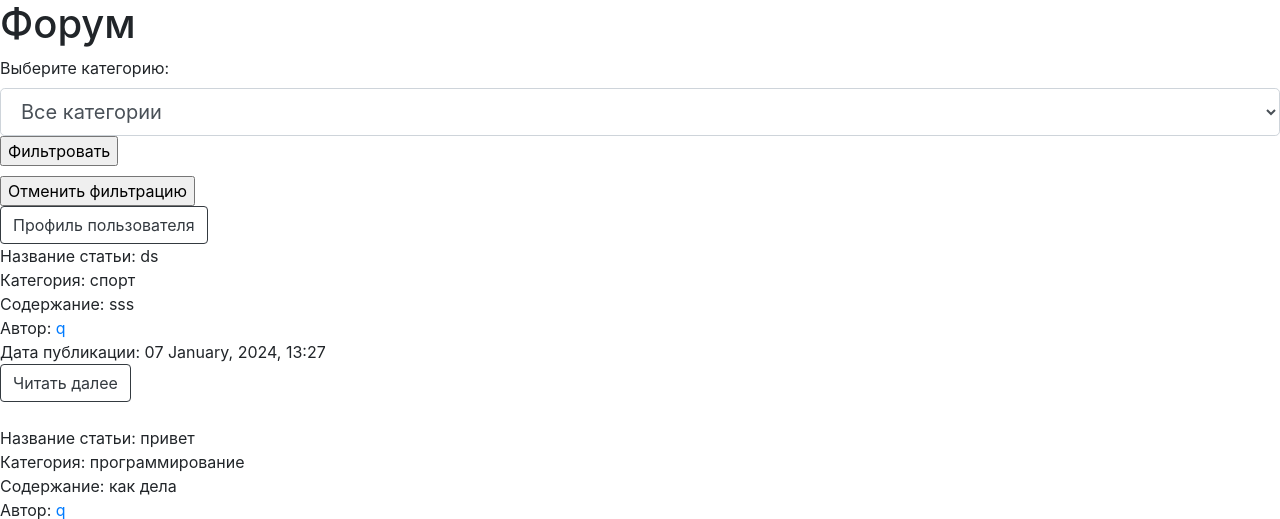
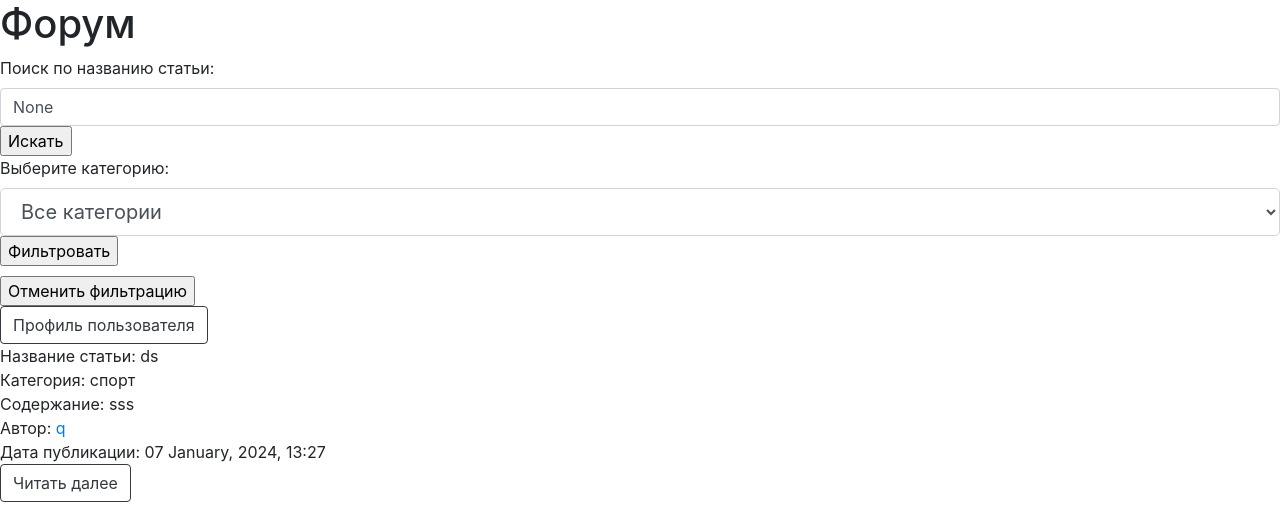
Before and after one commit to TetherOne/forum, a Flask app: page / in a window 1280 px wide. Shown: the top 519 px of the page. Run offline with Flask 3, Linux system fonts and the light colour scheme; data comes from the database, SQL or seed files in the repository; some libraries are stand-ins or nearby versions.

Commit message:
ad article search field

```diff
--- a/app.py
+++ b/app.py
@@ -22,6 +22,7 @@ from views.create_and_check_article.check_form_fields_view import article_check_
 from views.create_and_check_article.save_article_and_category_view import save_article_and_category
 
 from views.delete_article.delete_article_view import delete_article
+from views.main_page.article_search_view import upload_articles_by_search
 
 from views.main_page.main_page_view import upload_articles_and_categories
 from views.main_page.upload_articles_by_category_view import upload_articles_by_category
@@ -95,19 +96,19 @@ def main_page():
     """
     session = SessionFactory()
     category_filter = request.args.get('category', None)
+    search_query = request.args.get('search', None)
 
     if category_filter:
-
         articles = upload_articles_by_category(session, category_filter)
+    elif search_query:
+        articles = upload_articles_by_search(session, search_query)
     else:
-
         articles = upload_articles_and_categories(session)
 
     categories = session.query(Article.category).distinct().all()
 
-    return render_template('forum/main_page.html',
-                           articles=articles, categories=categories,
-                           selected_category=category_filter)
+    return render_template('forum/main_page.html', articles=articles, categories=categories,
+                           selected_category=category_filter, search_query=search_query)
 
 
 
--- a/templates/forum/main_page.html
+++ b/templates/forum/main_page.html
@@ -8,6 +8,11 @@
 <body>
 
 <h1>Форум</h1>
+<form action="/" method="get">
+    <label for="search">Поиск по названию статьи:</label>
+    <input type="text" id="search" class="form-control" name="search" placeholder="Введите название статьи" value="{{ search_query }}">
+    <input type="submit" value="Искать">
+</form>
 
 <form action="/" method="get">
     <label for="category">Выберите категорию:</label>
```
Also changed, not shown: views/main_page/article_search_view.py (added, +8 -0 lines).
